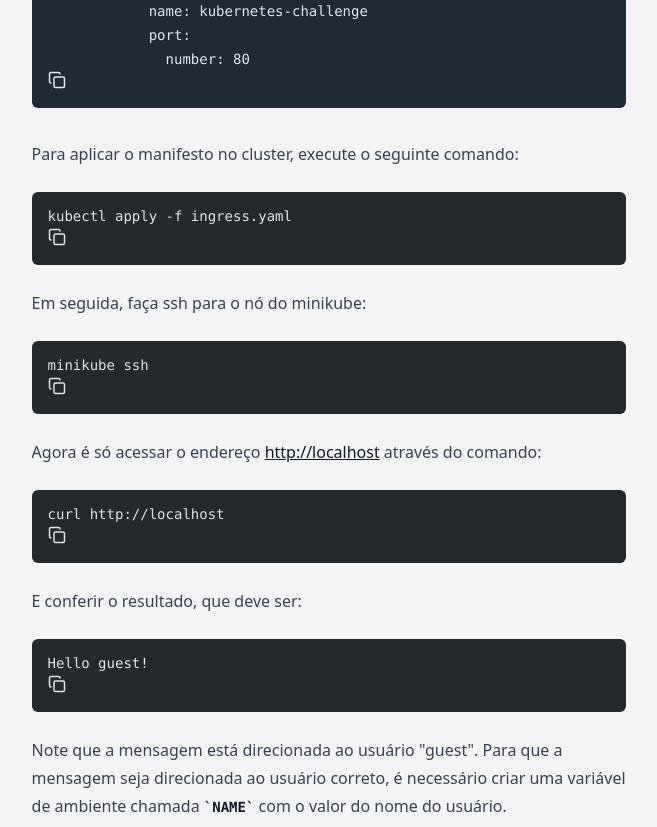
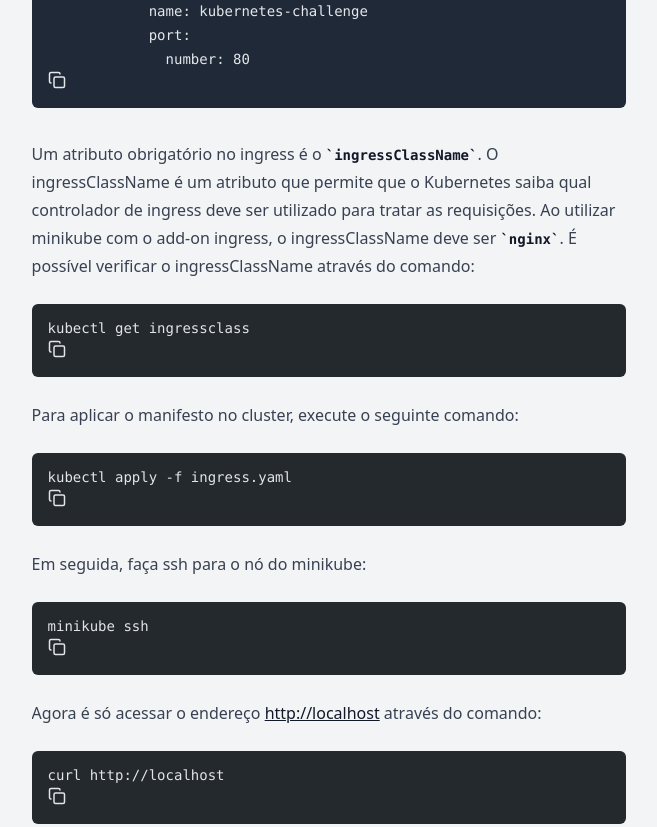
Before and after one commit to ifpb/virtualizacao, an Astro site: page /virtualizacao/kubernetes/4-solucao-kubernetes-challenge in a window 1280 px wide. Shown: the part 3876-4703 px from the top of the page, without its empty margins (311-968 px from the left). Built offline with nearby package versions, Linux system fonts and the light colour scheme; Astro itself is replaced by a stand-in of ours; some packages are replaced by stand-ins of ours; code samples lack their colours.

Commit message:
adiciona explicação sobre ingressClassName

````diff
--- a/src/content/classnotes/kubernetes/4-solucao-kubernetes-challenge/index.mdx
+++ b/src/content/classnotes/kubernetes/4-solucao-kubernetes-challenge/index.mdx
@@ -57,6 +57,13 @@ minikube addons enable ingress
 Declare o manifesto do ingress para expor o service na porta 80. Note que o ingress está configurado para redirecionar todas as requisições para o path `/` para o service `kubernetes-challenge-service` na porta 80.
 <CodePreview src="/codes/kubernetes/solucao-kubernetes-challenge/ingress.yaml" lang="kubernetes" height={200} />
 
+Um atributo obrigatório no ingress é o `ingressClassName`. O ingressClassName é um atributo que permite que o Kubernetes saiba qual controlador de ingress deve ser utilizado para tratar as requisições.
+Ao utilizar minikube com o add-on ingress, o ingressClassName deve ser `nginx`. É possível verificar o ingressClassName através do comando:
+```bash
+kubectl get ingressclass
+```
+
+
 Para aplicar o manifesto no cluster, execute o seguinte comando:
 ```bash
 kubectl apply -f ingress.yaml
@@ -94,7 +101,7 @@ Agora é só aplicar as alterações no cluster:
 kubectl apply -f deployment_v2.yaml
 ```
 
-Agora acesse novamente o endereço http://localhost através do comando (após acessar `minikube ssh`):
+Finalmente, acesse novamente o endereço http://localhost através do comando (após acessar `minikube ssh`):
 ```bash
 curl http://localhost
 ```
````
